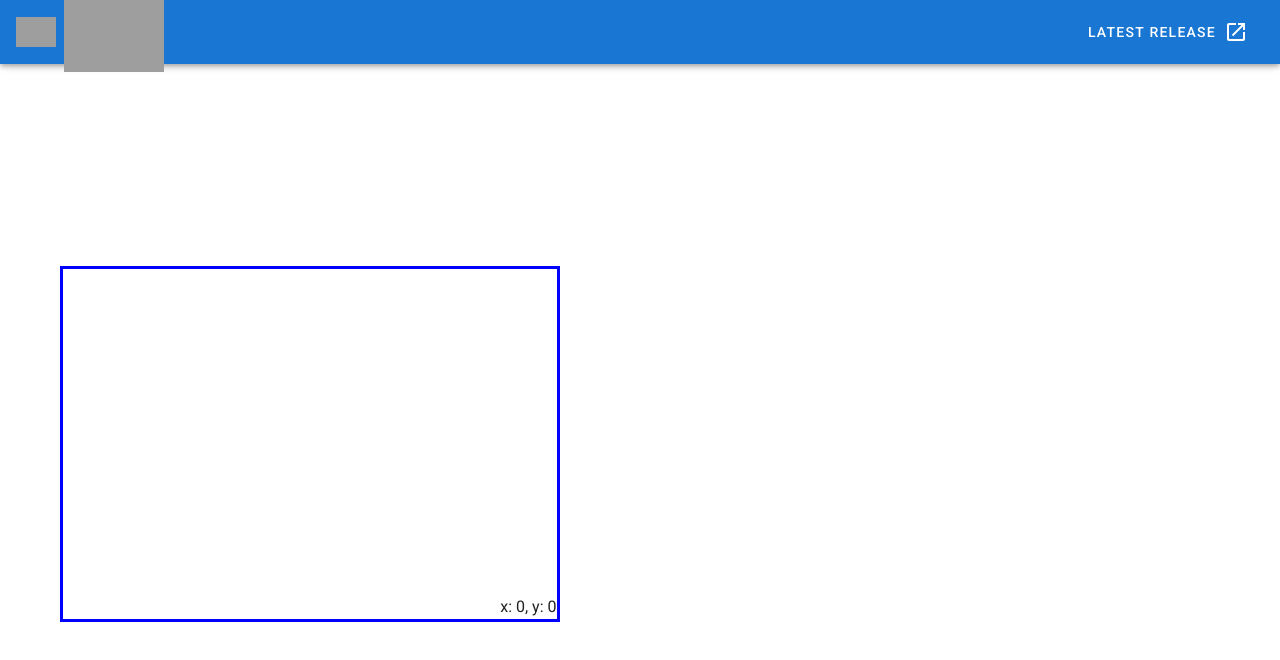
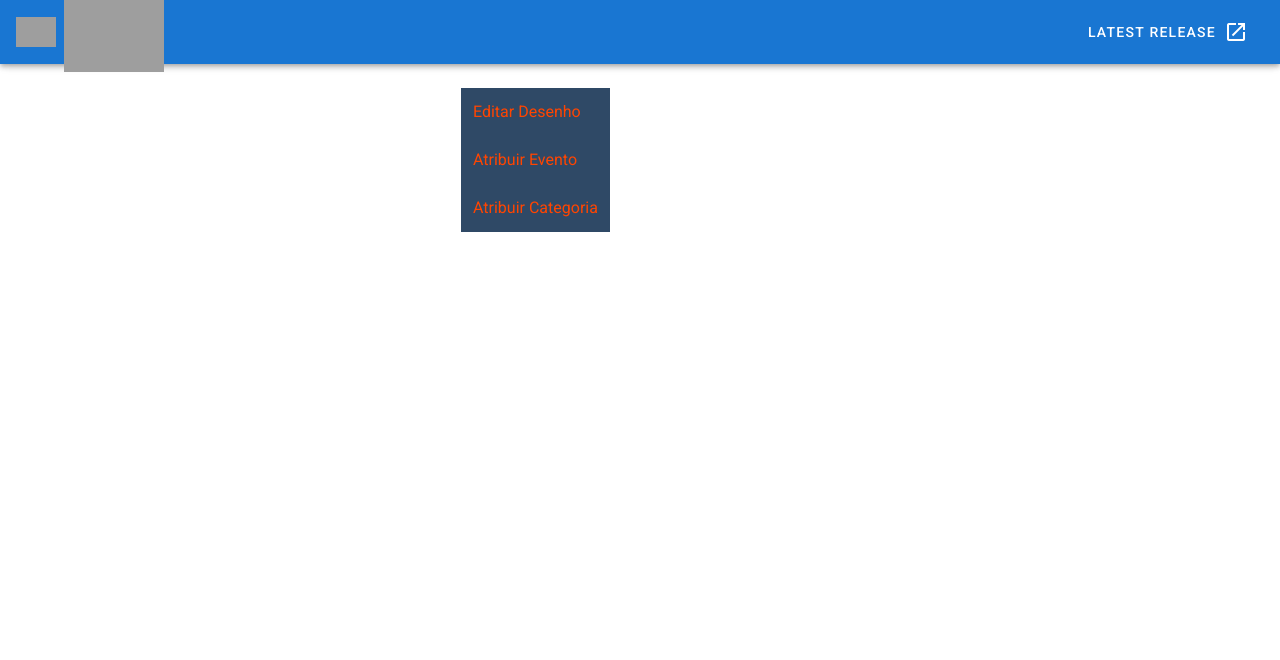
Before and after one commit to filipanselmo11/v-menu-app-2, a Vue app: page / in a window 1280 px wide. Shown: the top 660 px of the page. Built offline with nearby package versions, Linux system fonts and the light colour scheme; grey boxes are pictures that could not be loaded.

Commit message:
menu puro

```diff
--- a/src/App.vue
+++ b/src/App.vue
@@ -39,7 +39,8 @@
       <!-- <menu-final></menu-final> -->
       <!-- <menu-absolute></menu-absolute> -->
       <!-- <menu-1></menu-1> -->
-      <container-menu></container-menu>
+      <!-- <container-menu></container-menu> -->
+      <html-menu></html-menu>
     </v-main>
   </v-app>
 </template>
@@ -50,11 +51,12 @@
 // import Menu1 from './components/Menu1.vue';
 // import MenuAbsolute from './components/MenuAbsolute.vue';
 
-import ContainerMenu from "./components/ContainerMenu.vue"
+// import ContainerMenu from "./components/ContainerMenu.vue"
+import HtmlMenu from './components/HtmlMenu.vue';
 
 // import MenuComponent from './components/MenuComponent.vue';
 export default {
-  components: { ContainerMenu },
+  components: { HtmlMenu },
   name: "App",
   data: () => ({
     //
--- /dev/null
+++ b/src/components/HtmlMenu.vue
@@ -0,0 +1,43 @@
+<template>
+  <div>
+    <div class="vertical-menu">
+      <a>Editar Desenho</a>
+      <a>Atribuir Evento</a>
+      <a>Atribuir Categoria</a>
+    </div>
+  </div>
+</template>
+
+<script>
+export default {
+  name: "HtmlMenu",
+};
+</script>
+
+<style scoped>
+.vertical-menu {
+  width: 149px !important;
+  height: 102px !important;
+  margin-left: 461px !important;
+  border-radius: 4px !important;
+}
+
+.vertical-menu a {
+  background-color: #2F4966 !important;
+  color: orangered !important;
+  display: block !important;
+  padding: 12px !important;
+  text-decoration: none !important;
+
+}
+
+.vertical-menu a:hover {
+  background-color: rgb(249, 18, 249);
+}
+
+.vertical-menu a.active {
+  background-color: #04AA6D;
+  color: white;
+}
+
+</style>
```
